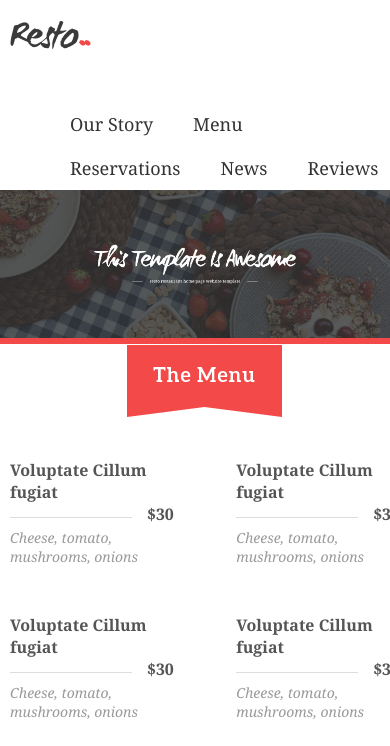
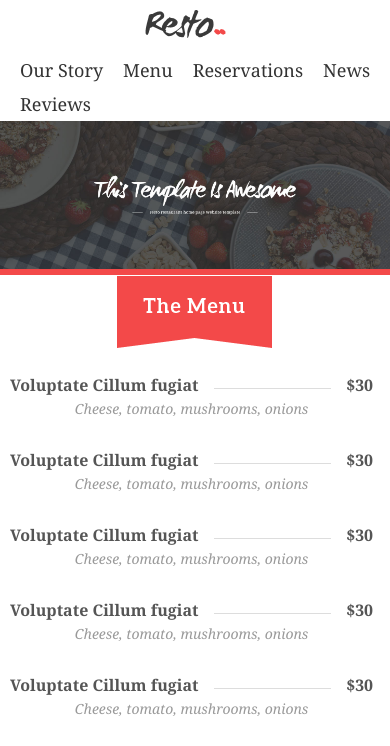
Before and after one commit to Julia-Bauer/desenvolvimento_web_2020-2, a plain HTML site: page aula5/responsivo/resto-restaurant/index.html in a window 390 px wide. Shown: the top 746 px of the page. Drawn offline with Linux system fonts and the light colour scheme.

Commit message:
aula de responsividade ok

```diff
--- a/aula5/responsivo/resto-restaurant/index.html
+++ b/aula5/responsivo/resto-restaurant/index.html
@@ -3,6 +3,7 @@
 <html>
 
     <head>
+        <meta name="viewport" content="width=device-width, initial-scale=1.0">
         <title>Resto</title>
         <link href="style.css" type="text/css" rel="stylesheet">
     </head>
--- a/aula5/responsivo/resto-restaurant/style.css
+++ b/aula5/responsivo/resto-restaurant/style.css
@@ -180,3 +180,61 @@ footer a{
     color: #eee;
     text-decoration: none;
 }
+
+@media only screen and (max-width: 800px){
+    /*ajuste da galeria de imagens*/
+    #featured li{
+        width: 45%;
+    }
+}
+
+/*aplica caso largura disponivel seja no maximo 700px*/
+@media only screen and (max-width: 700px){
+    .wrapper{
+        width: 95%;
+        text-align: center;
+    }
+
+    header nav{
+        float: none;
+    }
+}
+
+@media only screen and (max-width: 638px){
+    /*ajustes do menu*/
+    header nav{
+        clear:left;
+    }
+
+    header nav ul{
+        margin: 0;
+        padding: 0;
+    }
+
+    h1.logo{
+        float: none;
+        margin: 10px auto 0;
+
+    }
+
+    header nav ul li{
+        margin: 5px 10px;
+    }
+
+    /*ajuste do cardapio*/
+    #home-menu ul li{
+        width:  98%;
+        margin: 3px 0;
+    }
+
+    #home-menu ul{
+        margin: 0 auto;
+    }
+}
+
+@media only screen and (max-width: 480px){
+/*ajustar a galeria*/
+    #featured li{
+        width: 92%;
+    }
+}
```
